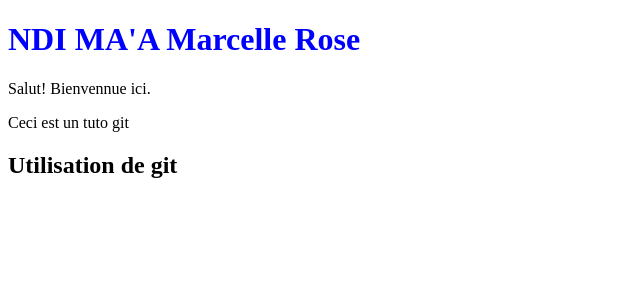
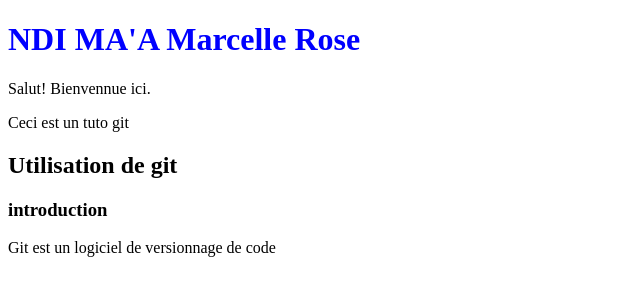
Before and after one commit to Marcelle-Ndi/test-git, a plain HTML site: page index.html in a window 1280 px wide. Shown: the whole page, without its empty margins (0-640 px from the left). Drawn offline with Linux system fonts and the light colour scheme.

Commit message:
ajout de l'introduction

```diff
--- a/index.html
+++ b/index.html
@@ -12,5 +12,7 @@
     <p>Salut! Bienvennue ici.</p>
     <p>Ceci est un tuto git</p>
     <h2>Utilisation de git</h2>
+    <h3>introduction</h3>
+    <p>Git est un logiciel de versionnage de code</p>
 </body>
 </html>
```
